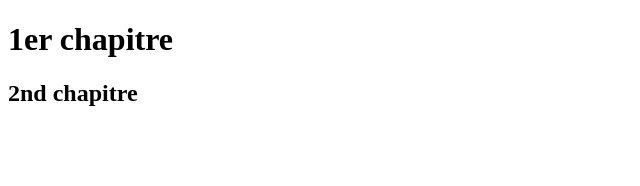
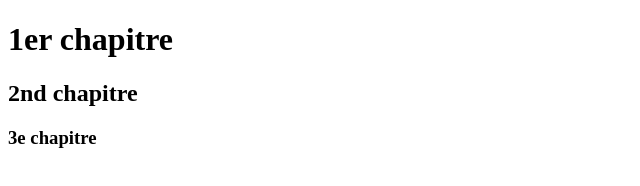
Before and after one commit to Laure64/Github-Test, a plain HTML site: page index.html in a window 1280 px wide. Shown: the whole page, without its empty margins (0-640 px from the left). Drawn offline with Linux system fonts and the light colour scheme.

Commit message:
3e chapitre

```diff
--- a/index.html
+++ b/index.html
@@ -1,4 +1,5 @@
 <!DOCTYPE html>
 <H1>1er chapitre</H1>
 <H2>2nd chapitre</H2>
+<H3>3e chapitre</H3>
 </html>
```
